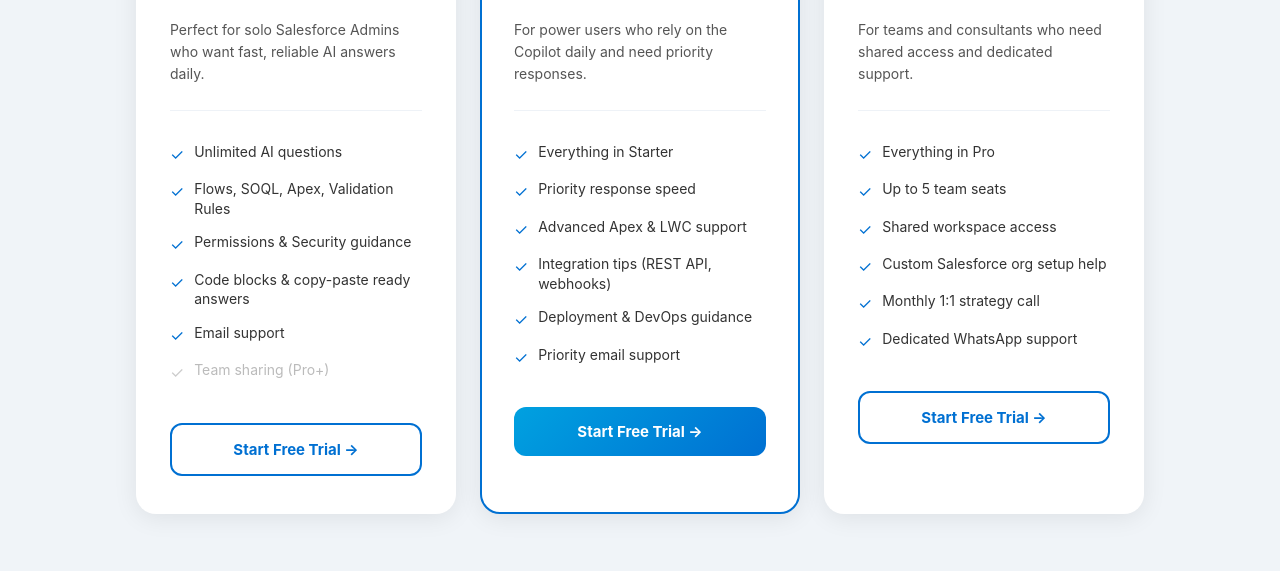
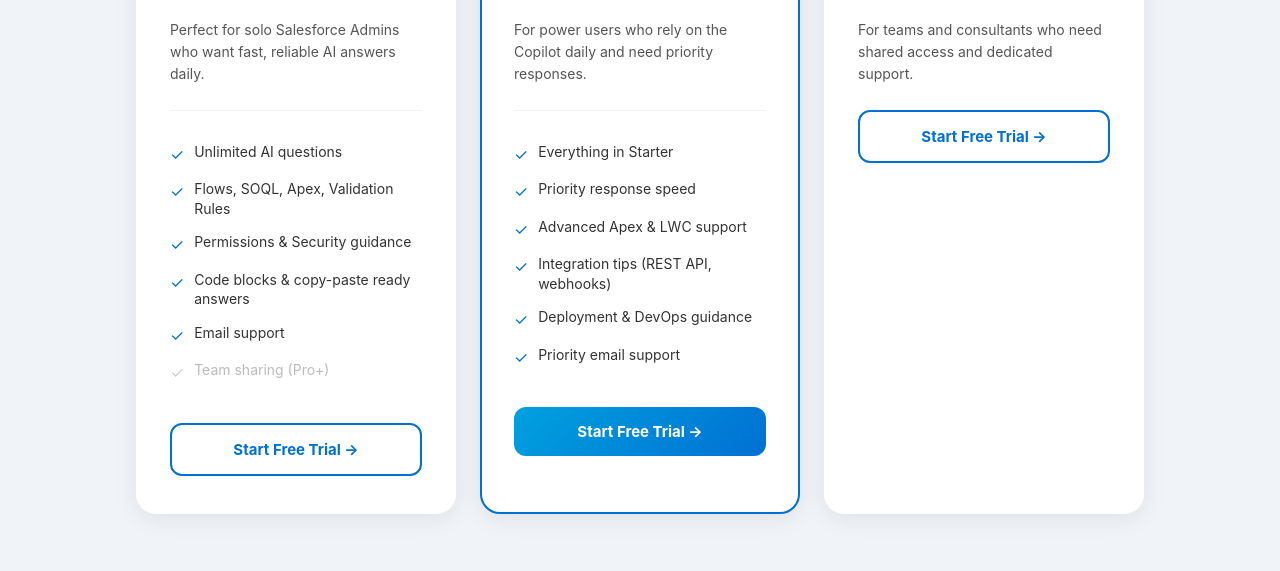
Before and after one commit to suryavijayakumar03/salesforce-admin-ai-copilot, a website: page docs/index.html in a window 1280 px wide. Shown: the part 518-1089 px from the top of the page. Drawn offline with Linux system fonts and the light colour scheme.

Commit message:
Remove Team plan features only — Coming Soon

```diff
--- a/docs/index.html
+++ b/docs/index.html
@@ -335,15 +335,6 @@
     <div class="plan-price"><sup>₹</sup>8,200</div>
     <div class="plan-period">per month</div>
     <div class="plan-desc">For teams and consultants who need shared access and dedicated support.</div>
-    <hr class="plan-divider">
-    <ul class="plan-features">
-      <li><span class="check">✓</span> Everything in Pro</li>
-      <li><span class="check">✓</span> Up to 5 team seats</li>
-      <li><span class="check">✓</span> Shared workspace access</li>
-      <li><span class="check">✓</span> Custom Salesforce org setup help</li>
-      <li><span class="check">✓</span> Monthly 1:1 strategy call</li>
-      <li><span class="check">✓</span> Dedicated WhatsApp support</li>
-    </ul>
     <a href="https://rzp.io/rzp/4TTi5p7a" class="cta-btn cta-outline" target="_blank">Start Free Trial →</a>
   </div>
 
```
